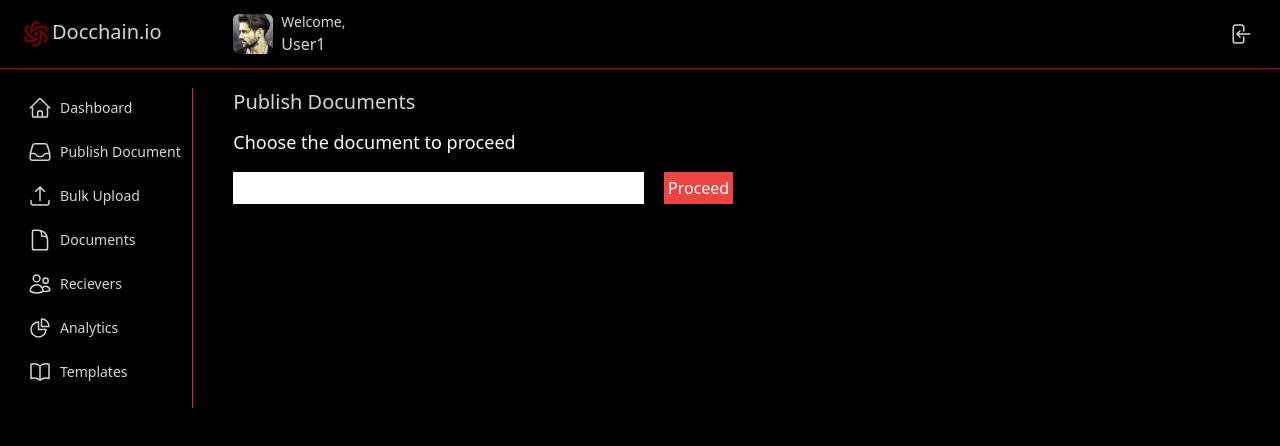
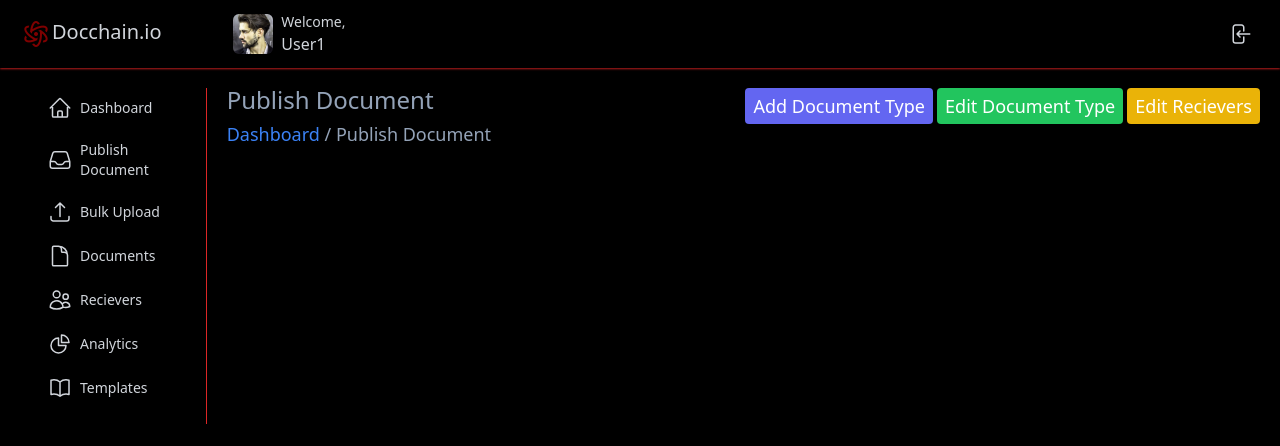
Before and after one commit to Mathav495/DocChain-Demo, a Svelte app in the folder client/: page /Publish in a window 1280 px wide. Shown: the top 446 px of the page. Built offline with nearby package versions, Linux system fonts and the light colour scheme.

Commit message:
design for publish Doc page

```diff
--- a/client/src/Pages/Loginpage.svelte
+++ b/client/src/Pages/Loginpage.svelte
@@ -1,11 +1,37 @@
 <script>
   import axios from "axios"
   import { navigate } from "svelte-routing"
-  let Email, password
+  let Email = "",
+    password = ""
+  let error = {
+    Email: "",
+    password: "",
+  }
+  let valid = false
   const onLogin = async () => {
     console.log(Email)
     console.log(password)
 
+    valid = true
+    const mail = /\S+@\S+\.\S+/g
+    const result1 = mail.test(Email)
+    if (Email == "") {
+      error.Email = "Email can't be empty"
+      valid = false
+    } else if (!result1) {
+      error.Email = "Please Enter valid mail id"
+      valid = false
+    } else {
+      error.Email = ""
+    }
+    if (password == "") {
+      error.password = "password can't be empty"
+      valid = false
+    } else {
+      error.password = ""
+    }
+
+    if (valid) {
       let sampleData = {
         email: Email,
         password: password,
@@ -20,6 +46,7 @@
       console.log(token)
       if (token) {
         navigate("/Dash")
+      }
     }
   }
 </script>
@@ -40,7 +67,7 @@
 
     <!-- card -->
 
-    <div class=" rounded-lg bg-red-600 p-2 py-5 shadow-sm shadow-red-500">
+    <div class="rounded-lg bg-red-600 p-2 shadow-sm shadow-white">
       <h1
         class="flex justify-center pt-4 pb-2 text-2xl font-normal text-gray-300">
         Login to your account
@@ -50,13 +77,18 @@
           bind:value={Email}
           type="email"
           placeholder="Email address"
-          class="w-full rounded-full border  border-gray-300 bg-white py-1 px-3 text-base leading-8 text-gray-700 outline-none transition-colors duration-200 ease-in-out focus:border-indigo-500 focus:ring-2 focus:ring-indigo-200" />
-
+          class="w-full rounded-full border  border-gray-300 bg-white py-1 px-3 text-base leading-8 text-gray-700  outline-none focus:border-indigo-500 focus:ring-2 focus:ring-indigo-200" />
+        <h1 class="pl-3 text-sm font-semibold text-black md:text-base">
+          {error.Email}
+        </h1>
         <input
           bind:value={password}
           type="password"
           placeholder="Password"
-          class="w-full rounded-full  border  border-gray-300 bg-white py-1 px-3 text-base leading-8 text-gray-700 outline-none transition-colors duration-200 ease-in-out focus:border-indigo-500 focus:ring-2 focus:ring-indigo-200" />
+          class="w-full rounded-full  border  border-gray-300 bg-white py-1 px-3 text-base leading-8 text-gray-700 outline-none  focus:border-indigo-500 focus:ring-2 focus:ring-indigo-200" />
+        <h1 class="pl-3 text-sm font-semibold text-black md:text-base">
+          {error.password}
+        </h1>
 
         <button
           on:click={onLogin}
@@ -64,25 +96,26 @@
           >LOGIN</button>
       </div>
       <h1
-        class="flex  cursor-pointer items-center justify-center gap-2 text-base font-medium text-blue-500">
+        class="flex  cursor-pointer items-center justify-center gap-2 text-base font-medium text-blue-600">
         <svg
           xmlns="http://www.w3.org/2000/svg"
           fill="white"
           viewBox="0 0 24 24"
           stroke-width="1.5"
           stroke="black"
-          class="h-4 w-4">
+          class="h-5 w-5">
           <path
             stroke-linecap="round"
             stroke-linejoin="round"
             d="M16.5 10.5V6.75a4.5 4.5 0 10-9 0v3.75m-.75 11.25h10.5a2.25 2.25 0 002.25-2.25v-6.75a2.25 2.25 0 00-2.25-2.25H6.75a2.25 2.25 0 00-2.25 2.25v6.75a2.25 2.25 0 002.25 2.25z" />
         </svg>
+
         Forgot Password?
       </h1>
 
       <h1
         class="flex  cursor-pointer items-center justify-center gap-2 pt-3 text-base font-medium">
-        Don't have an account? <span class="text-blue-500">contact-us</span>
+        Don't have an account? <span class="text-blue-600">contact-us</span>
       </h1>
     </div>
   </div>
--- a/client/src/Pages/Publishdoc.svelte
+++ b/client/src/Pages/Publishdoc.svelte
@@ -13,23 +13,25 @@
 
 <div class="h-screen w-screen bg-black text-gray-300">
   <Header />
-  <div class="flex flex-row">
+
+  <div class="mx-5 flex">
     <Navbar />
-    <div class="w-3/4 px-5 py-5 lg:w-5/6">
-      <h1 class="mb-3 text-xl">Publish Documents</h1>
-      <div>
-        <label for="Doc" class="text-lg text-white"
-          >Choose the document to proceed</label>
-        <div class="mt-4 flex gap-5">
-          <input
-            bind:value={document}
-            type="text"
-            id="Doc"
-            class="w-2/5 text-lg text-slate-400" />
-          <button on:click={onsubmit} class="bg-red-500 p-1 text-white"
-            >Proceed</button>
-        </div>
-      </div>
+    <div class="mt-2">
+      <h1 class="mt-2 text-2xl font-normal text-slate-400">Publish Document</h1>
+      <h1 class="mt-1 text-lg font-normal text-slate-400">
+        <span class="text-blue-500">Dashboard</span> / Publish Document
+      </h1>
+    </div>
+    <div class="ml-auto">
+      <button
+        class=" mt-5 rounded bg-indigo-500 px-2 py-1 text-lg text-white hover:bg-indigo-600"
+        >Add Document Type</button>
+      <button
+        class=" mt-5 rounded bg-green-500 px-2 py-1 text-lg text-white hover:bg-green-600"
+        >Edit Document Type</button>
+      <button
+        class=" mt-5 rounded bg-yellow-500 px-2 py-1 text-lg text-white hover:bg-yellow-600"
+        >Edit Recievers</button>
     </div>
   </div>
 </div>
```
Lines whose indentation alone changed are shown as unchanged.
